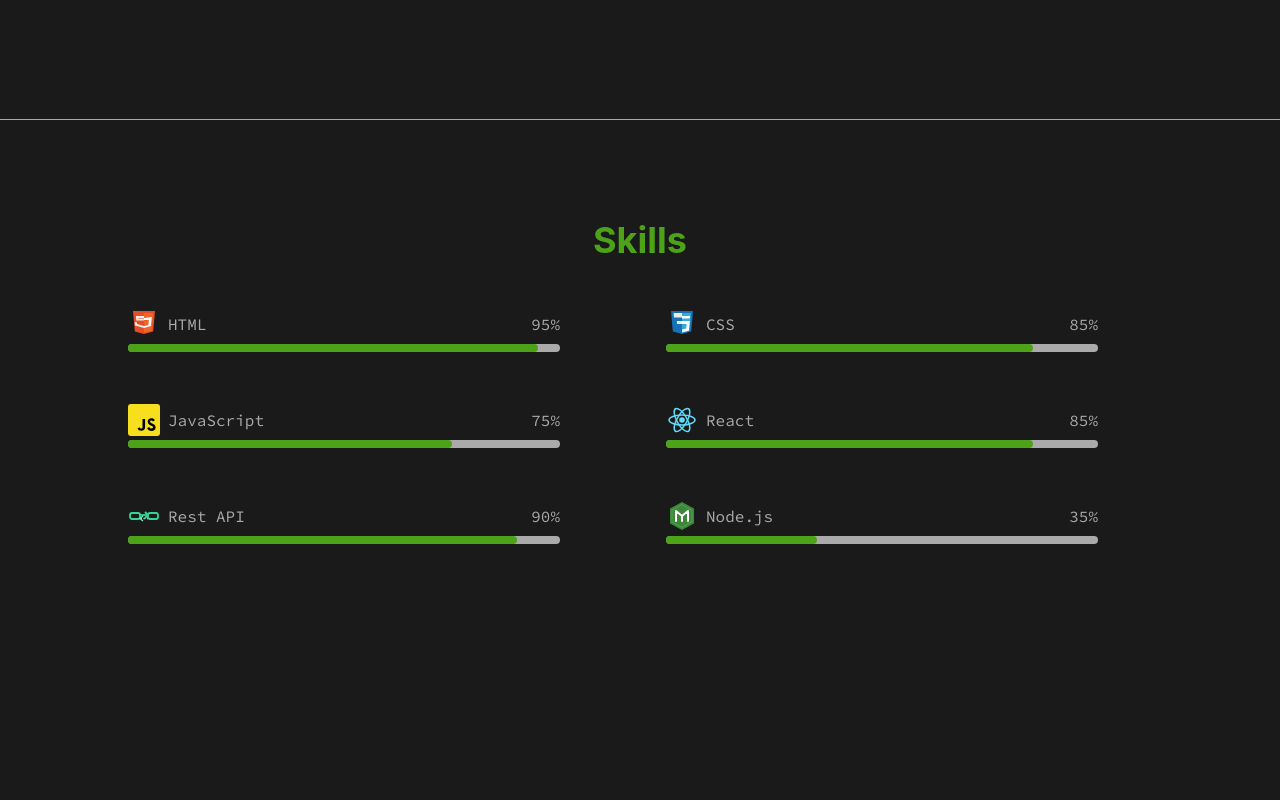
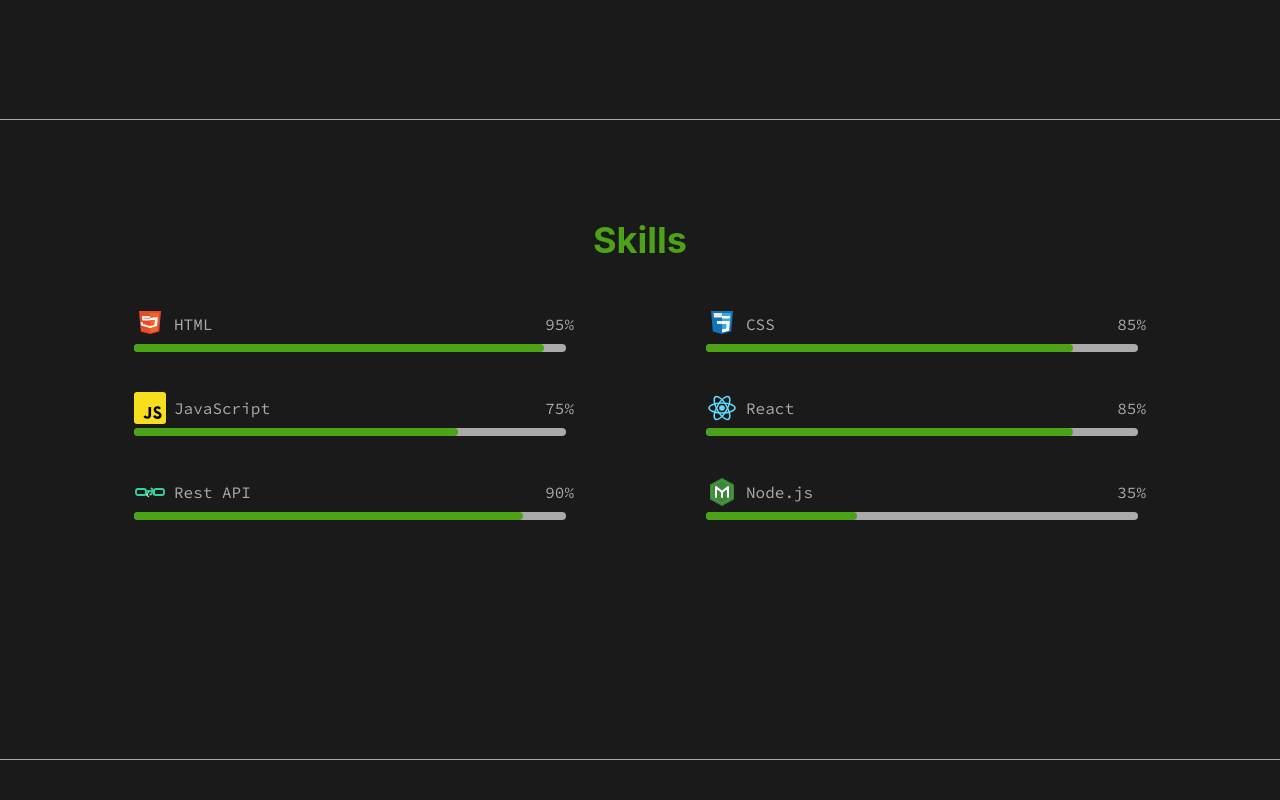
Before and after one commit to Daveed-dev/Portfolio2, a React (Vite) app in the folder vite-project/: page / in a window 1280 px wide. Shown: the part 1480-2280 px from the top of the page. Built offline with nearby package versions, Linux system fonts and the light colour scheme.

Commit message:
updated Skills page

```diff
--- a/vite-project/src/components/Skill.jsx
+++ b/vite-project/src/components/Skill.jsx
@@ -13,7 +13,7 @@ const Skill = () => {
         }
       },
       {
-        threshold: 0.6,
+        threshold: 0.5,
       },
     );
 
@@ -26,17 +26,17 @@ const Skill = () => {
   return (
     <>
       <section
-        className='skills min-h-screen bg-[var(--bl-color)] pt-12 pb-8 lg:pb-0 px-8 md:px-20 lg:py-25 w-full'
+        className='skills min-h-screen lg:min-h-[80vh] bg-[var(--bl-color)] pt-12 pb-4 px-8 md:px-20 lg:py-25 w-full'
         id='Skills'
         ref={skillsRef}
       >
         <h2 className='text-[var(--gr-color)] text-3xl lg:text-4xl font-bold mb-4 lg:mb-12 text-center font-sans '>
           Skills
         </h2>
-        <div className='grid lg:grid-cols-2 gap-13 md:px-12   pt-8 md:pt-0'>
+        <div className='grid lg:grid-cols-2 place-items-center gap-x-8 gap-y-10 md:px-12 lg:px-1 pt-8 md:pt-0'>
           {skillsData.map((skill, index) => (
             <div
-              className='skill-row w-full  lg:w-108'
+              className='skill-row w-full lg:w-110'
               key={index}
               data-pct={skill.pct}
             >
```
